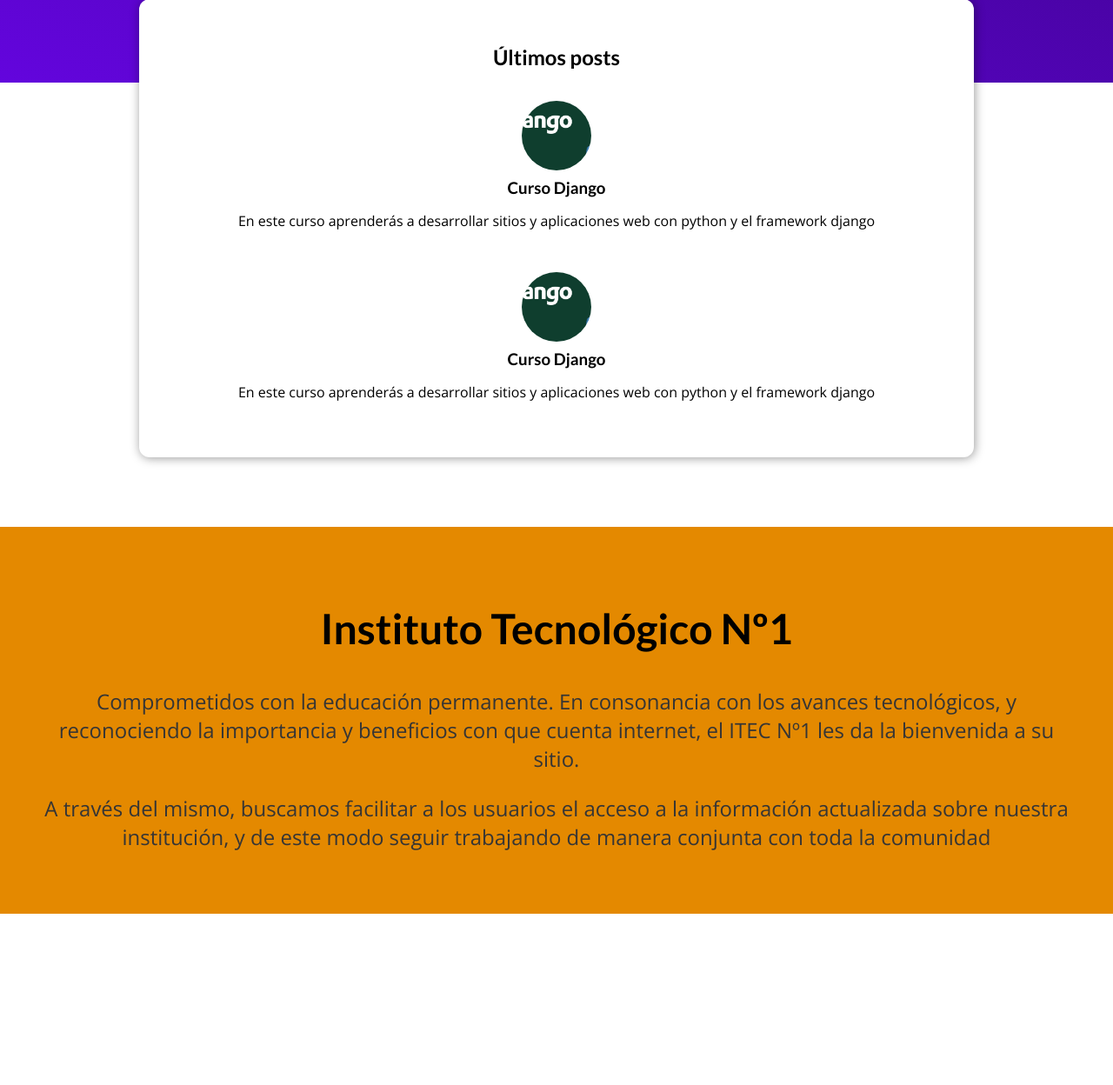
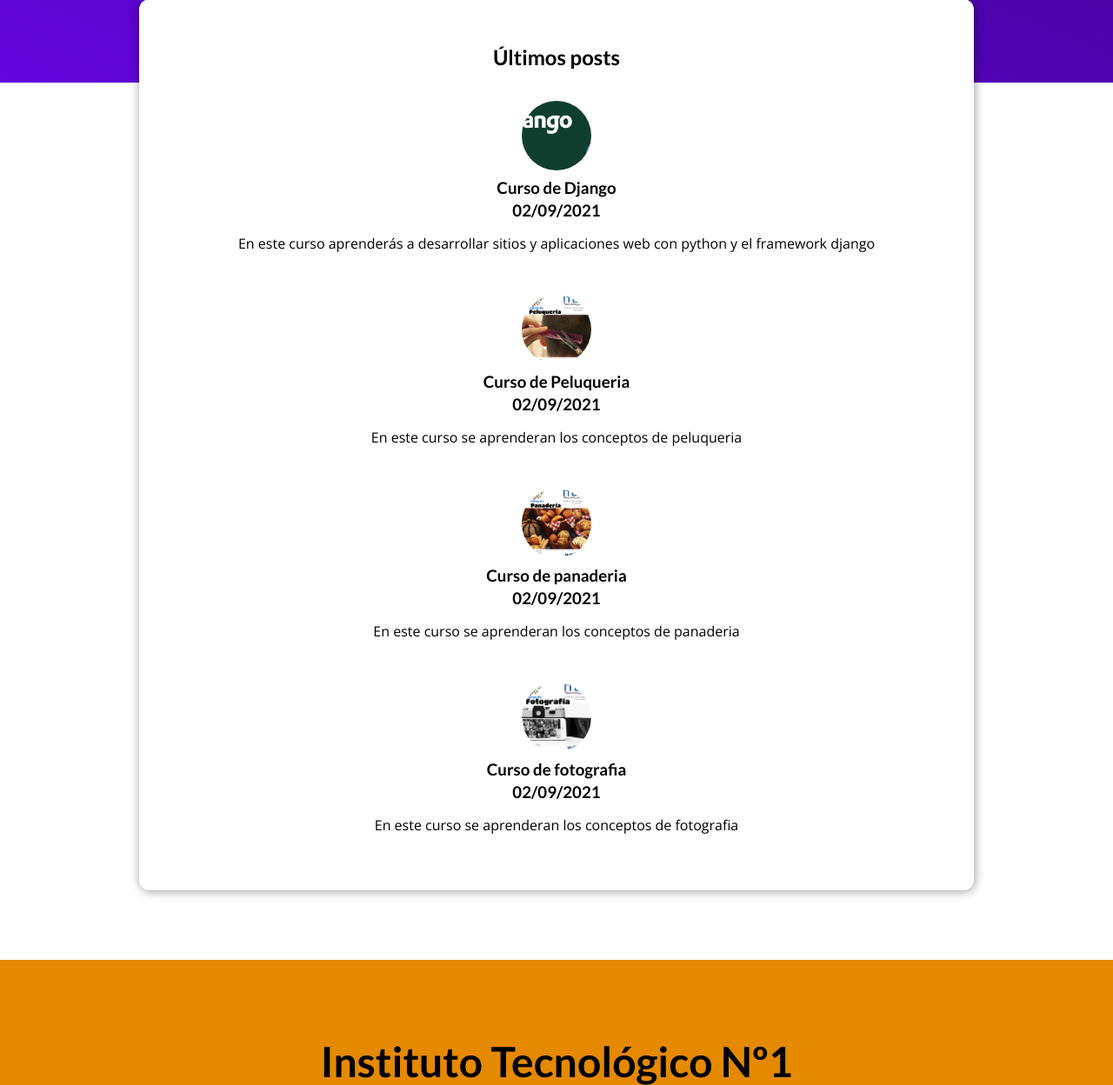
Before and after one commit to regaby/itec1, a Django app: page / in a window 1280 px wide. Shown: the part 451-1699 px from the top of the page at 87% size. Before the commit the page ends 1502 px from the top, so only its background shows below. Run offline with Django 3.2, Linux system fonts and the light colour scheme; tables that the repository leaves empty hold one stand-in row (values such as "Sample post").

Commit message:
[UPD] templates dummy data

```diff
--- a/blog/templates/blog/includes/post.html
+++ b/blog/templates/blog/includes/post.html
@@ -1,8 +1,13 @@
 {% load static %}
-<a href="{% url 'post-detail-page' 'curso-python' %}">
-    <img src="{% static 'blog/images/django.jpg' %}" alt="Curso Django">
-    <div class="post__content">
-        <h3>Curso Django</h3>
-        <p>En este curso aprenderás a desarrollar sitios y aplicaciones web con python y el framework django</p>
-    </div>
-</a>
+<li>
+    <article class="post">
+        <a href="{% url 'post-detail-page' posteo.titulo|slugify %}">
+            <img src="{% static posteo.imagen %}" alt={{ posteo.titulo }}>
+            <div class="post__content">
+                <h3>{{ posteo.titulo }}</h3>
+                <h3>{{ posteo.fecha|date:"d/m/Y" }}</h3>
+                <p>{{ posteo.resumen }}</p>
+            </div>
+        </a>
+    </article>
+</li>
--- a/blog/templates/blog/index.html
+++ b/blog/templates/blog/index.html
@@ -19,8 +19,9 @@
         <ul>
             <li>
                 <article class="post">
-                    {% include "blog/includes/post.html" %}
-                    {% include "blog/includes/post.html" %}
+                    {% for posteo in posteos %}
+                         {% include "blog/includes/post.html" %}
+                    {% endfor %}
                 </article>
             </li>
         </ul>
--- a/blog/views.py
+++ b/blog/views.py
@@ -1,13 +1,70 @@
 from django.shortcuts import render
+from datetime import date
+
+post_django = {
+    'titulo': 'Curso de Django',
+    'autor': 'Gabriela',
+    'fecha': date(2021,9,2),
+    'contenido': 'Lorem ipsum dolor sit, amet consectetur adipisicing elit. Excepturi hic error eius architecto sint, reiciendis quos velit sunt illum earum fuga illo possimus itaque enim debitis placeat. Maxime, provident praesentium?\nLorem ipsum dolor sit, amet consectetur adipisicing elit. Excepturi hic error eius architecto sint, reiciendis quos velit sunt illum earum fuga illo possimus itaque enim debitis placeat. Maxime, provident praesentium?\nLorem ipsum dolor sit, amet consectetur adipisicing elit. Excepturi hic error eius architecto sint, reiciendis quos velit sunt illum earum fuga illo possimus itaque enim debitis placeat. Maxime, provident praesentium?',
+    'modalidad': 'Virtual',
+    'resumen': 'En este curso aprenderás a desarrollar sitios y aplicaciones web con python y el framework django',
+    'imagen': 'blog/images/django.jpg',
+}
+post_peluqueria = {
+    'titulo': 'Curso de Peluqueria',
+    'autor': 'Carlos',
+    'fecha': date(2021,9,2),
+    'contenido': 'Se realiza todos los Miercoles a  las 19hs.',
+    'modalidad': 'Presencial',
+    'resumen': 'En este curso se aprenderan los conceptos de peluqueria',
+    'imagen': 'blog/images/peluqueria.png',
+}
+post_panaderia = {
+    'titulo': 'Curso de panaderia',
+    'autor': 'Carlos',
+    'fecha': date(2021,9,2),
+    'contenido': 'Se realiza todos los Miercoles a  las 19hs.',
+    'modalidad': 'Presencial',
+    'resumen': 'En este curso se aprenderan los conceptos de panaderia',
+    'imagen': 'blog/images/panadero.png',
+}
+post_fotografia = {
+    'titulo': 'Curso de fotografia',
+    'autor': 'Carlos',
+    'fecha': date(2021,9,2),
+    'contenido': 'Se realiza todos los Miercoles a  las 19hs.',
+    'modalidad': 'Presencial',
+    'resumen': 'En este curso se aprenderan los conceptos de fotografia',
+    'imagen': 'blog/images/fotografia.png',
+}
+lista_posts = [
+    post_django,
+    post_peluqueria,
+    post_panaderia,
+    post_fotografia,
+]
+
 
 # Create your views here.
 
 def starting_page(request):
-    return render(request, "blog/index.html")
+    print ('lista_posts', lista_posts)
+    return render(request, "blog/index.html", {'posteos': lista_posts})
 
 
 def posts(request):
-    return render(request, "blog/posts.html")
+    return render(request, "blog/posts.html", {'posteos': lista_posts})
 
 def post_detail(request, slug):
-    return render(request, "blog/post-detail.html")
+    print ('slug', slug)
+    post = {}
+    if slug == 'curso-de-django':
+        post = lista_posts[0]
+    elif slug == 'curso-de-peluqueria':
+        post = lista_posts[1]
+    elif slug == 'curso-de-panaderia':
+        post = lista_posts[2]
+    else:
+        post = lista_posts[3]
+
+    return render(request, "blog/post-detail.html", {'curso': post})
```
Also changed, not shown: blog/templates/blog/post-detail.html (+8 -12 lines), blog/templates/blog/posts.html (+5 -9 lines), blog/static/blog/images/fotografia.png (added), blog/static/blog/images/panadero.png (added), blog/static/blog/images/peluqueria.png (added).
